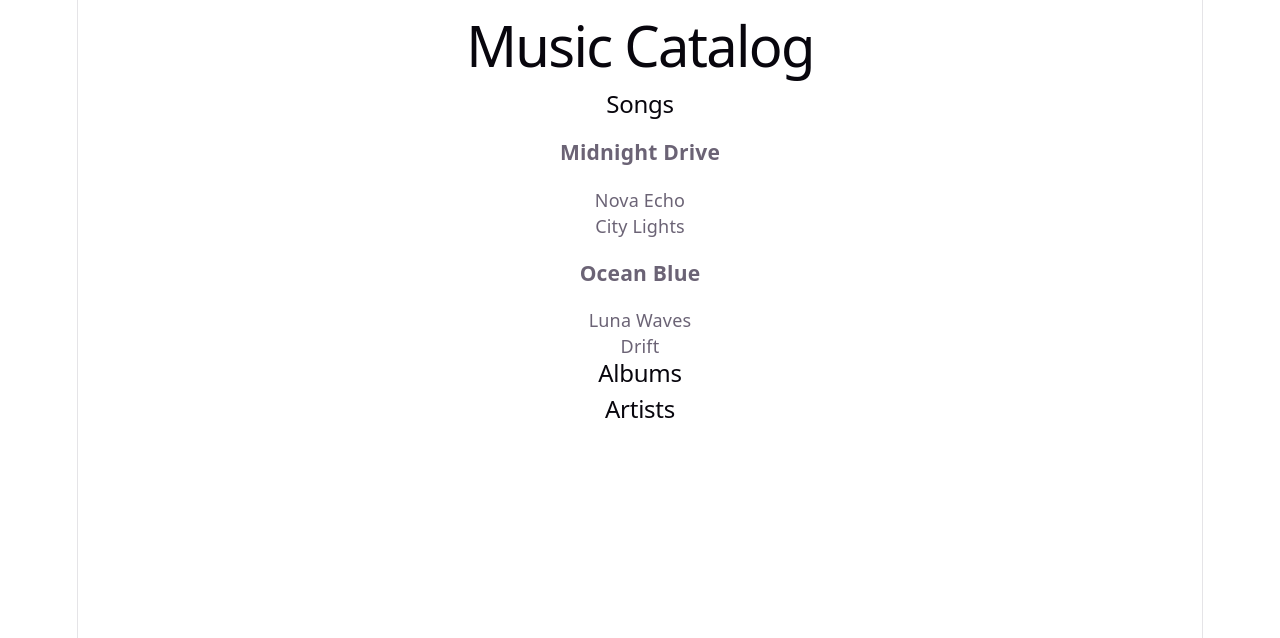
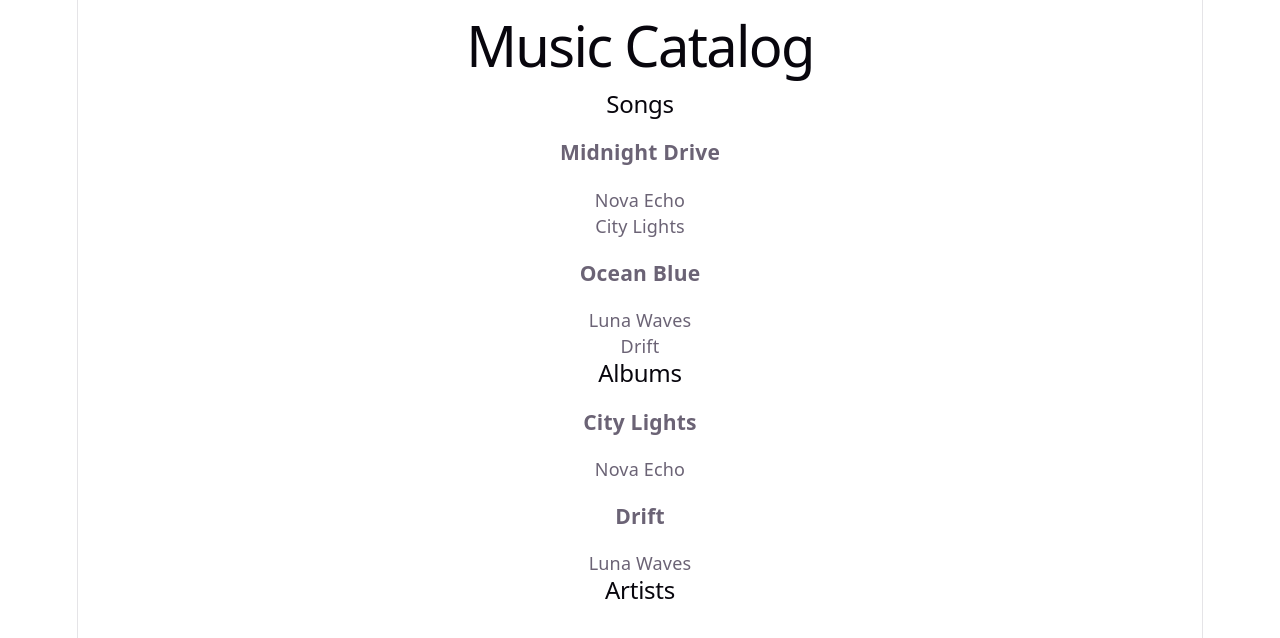
Before and after one commit to esereya-cmd/soundwaves, a React app in the folder frontend/: page / in a window 1280 px wide. Shown: the top 638 px of the page. Built offline with nearby package versions, Linux system fonts and the light colour scheme; the HTML template or start-up script is replaced by a standard one.

Commit message:
feat: add album cards to music catalog

```diff
--- /dev/null
+++ b/frontend/src/components/media/AlbumCard.jsx
@@ -0,0 +1,10 @@
+function AlbumCard({ title, artist }) {
+  return (
+    <article>
+      <h3>{title}</h3>
+      <p>{artist}</p>
+    </article>
+  );
+}
+
+export default AlbumCard;
--- a/frontend/src/pages/Catalog.jsx
+++ b/frontend/src/pages/Catalog.jsx
@@ -1,5 +1,6 @@
 import SongCard from "../components/media/SongCard";
-import { mockSongs } from "../data/mockCatalog";
+import AlbumCard from "../components/media/AlbumCard";
+import { mockSongs, mockAlbums } from "../data/mockCatalog";
 
 function Catalog() {
   return (
@@ -21,6 +22,14 @@ function Catalog() {
 
       <section>
         <h2>Albums</h2>
+
+        {mockAlbums.map((album) => (
+          <AlbumCard
+            key={album.id}
+            title={album.title}
+            artist={album.artist}
+          />
+        ))}
       </section>
 
       <section>
```
